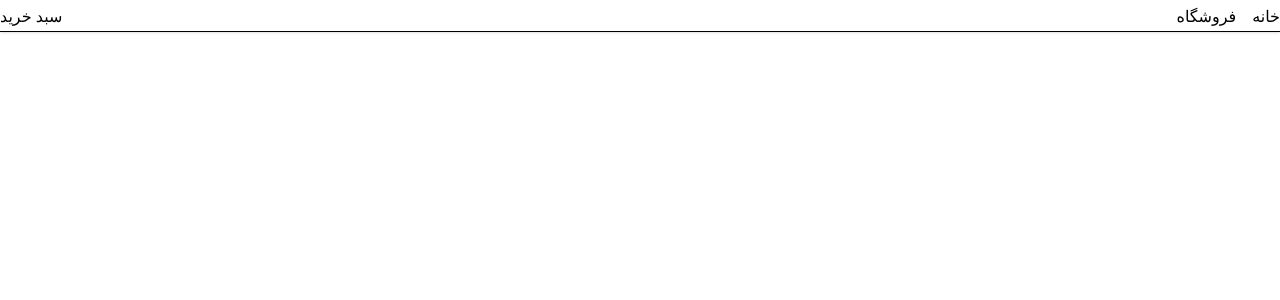
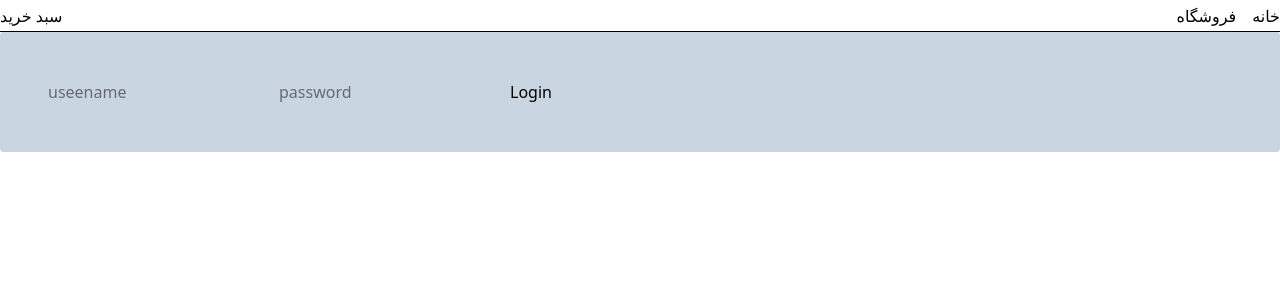
Before and after one commit to sb878787/react-store, a React (Vite) app: page /login in a window 1280 px wide. Shown: the top 300 px of the page. Built offline with nearby package versions, Linux system fonts and the light colour scheme.

Commit message:
feat: create private route & create login page & use private route and login route in App & create custom LoginContext hook

```diff
--- a/src/App.tsx
+++ b/src/App.tsx
@@ -5,6 +5,8 @@ import Layout from "./components/layout/Layout";
 import Product from "./pages/product/Product";
 import Cart from "./pages/cart/Cart";
 import { ShoppingCartProvider } from "./context/ShoppingCartContext";
+import PrivateRoute from "./components/privateRoute/PrivateRoute";
+import Login from "./pages/login/Login";
 
 function App() {
   return (
@@ -14,7 +16,12 @@ function App() {
           <Route path="/" element={<Home />} />
           <Route path="/store" element={<Store />} />
           <Route path="/product/:id" element={<Product />} />
-          <Route path="/cart" element={<Cart />} />
+
+          <Route path="/login" element={<Login />} />
+
+          <Route element={<PrivateRoute />}>
+            <Route path="/cart" element={<Cart />} />
+          </Route>
         </Routes>
       </Layout>
     </ShoppingCartProvider>
--- /dev/null
+++ b/src/components/privateRoute/PrivateRoute.tsx
@@ -0,0 +1,11 @@
+import React from "react";
+import { useLoginContext } from "../../context/LoginContext";
+import { Navigate, Outlet } from "react-router-dom";
+
+function PrivateRoute() {
+  const { isLogin } = useLoginContext();
+
+  return <>{isLogin ? <Outlet /> : <Navigate to="/login" />}</>;
+}
+
+export default PrivateRoute;
--- /dev/null
+++ b/src/context/LoginContext.tsx
@@ -0,0 +1,40 @@
+import { createContext, useContext, useState } from "react";
+
+interface ILoginContextType {
+  children: React.ReactNode;
+}
+
+interface ILoginContext {
+  isLogin: boolean;
+  handleLogin: () => void;
+  handleLogout: () => void;
+}
+
+export const LoginContext = createContext({} as ILoginContext);
+
+export const useLoginContext = () => {
+  const context = useContext(LoginContext);
+  if (!context) {
+    throw new Error("useLoginContext must be used within a LoginProvider");
+  }
+
+  return context;
+};
+
+export function LoginProvider({ children }: ILoginContextType) {
+  const [isLogin, setIsLogin] = useState(false);
+
+  const handleLogin = () => {
+    setIsLogin(true);
+  };
+
+  const handleLogout = () => {
+    setIsLogin(false);
+  };
+
+  return (
+    <LoginContext.Provider value={{ isLogin, handleLogin, handleLogout }}>
+      {children}
+    </LoginContext.Provider>
+  );
+}
--- /dev/null
+++ b/src/pages/login/Login.tsx
@@ -0,0 +1,23 @@
+import React from "react";
+import Container from "../../components/container/Container";
+import Button from "../../components/button/Button";
+import { useLoginContext } from "../../context/LoginContext";
+
+function Login() {
+    const { handleLogin } = useLoginContext();
+
+  return (
+    <div>
+      <Container>
+        <div className="bg-slate-300 p-12 rounded">
+          <input type="text" placeholder="useename" />
+          <input type="password" placeholder="password" />
+
+          <Button onClick={handleLogin}>Login</Button>
+        </div>
+      </Container>
+    </div>
+  );
+}
+
+export default Login;
```
